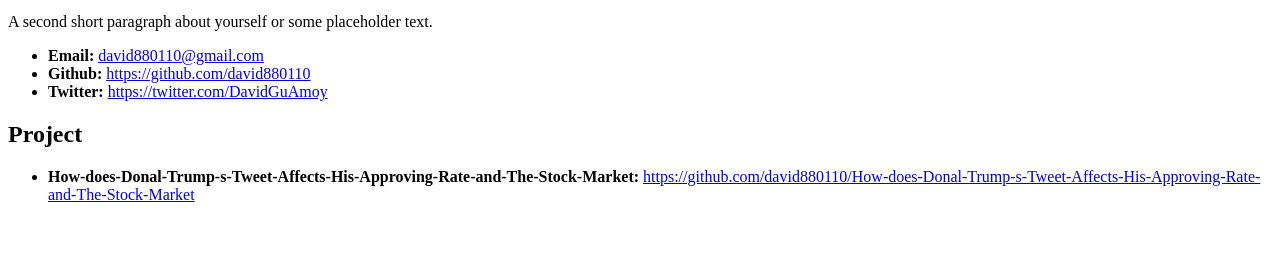
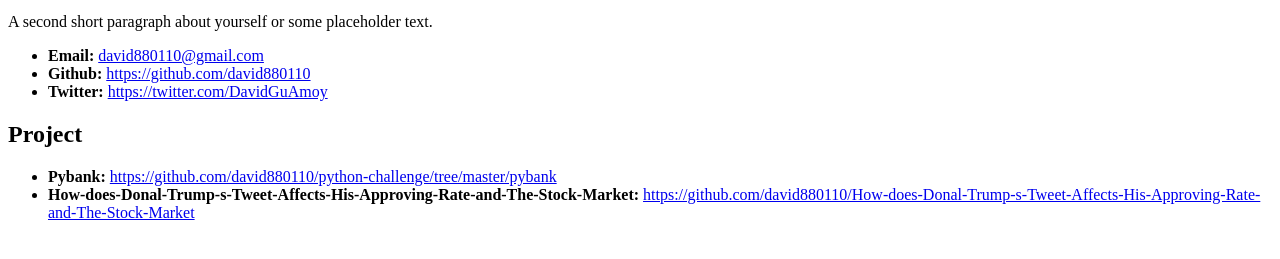
Before and after one commit to david880110/david880110.github.io, a plain HTML site: page index.html in a window 1280 px wide. Shown: the part 421-680 px from the top of the page. Drawn offline with Linux system fonts and the light colour scheme.

Commit message:
add pybank project

```diff
--- a/index.html
+++ b/index.html
@@ -21,7 +21,8 @@
   </ul>
   <h2>Project</h2>
   <ul>
-    <li><strong>How-does-Donal-Trump-s-Tweet-Affects-His-Approving-Rate-and-The-Stock-Market:</strong> <a href="#">https://github.com/david880110/How-does-Donal-Trump-s-Tweet-Affects-His-Approving-Rate-and-The-Stock-Market</a></li>
+    <li><strong>Pybank:</strong> <a href="#">https://github.com/david880110/python-challenge/tree/master/pybank</a></li>
+	<li><strong>How-does-Donal-Trump-s-Tweet-Affects-His-Approving-Rate-and-The-Stock-Market:</strong> <a href="#">https://github.com/david880110/How-does-Donal-Trump-s-Tweet-Affects-His-Approving-Rate-and-The-Stock-Market</a></li>
 
   </ul>
 
```
